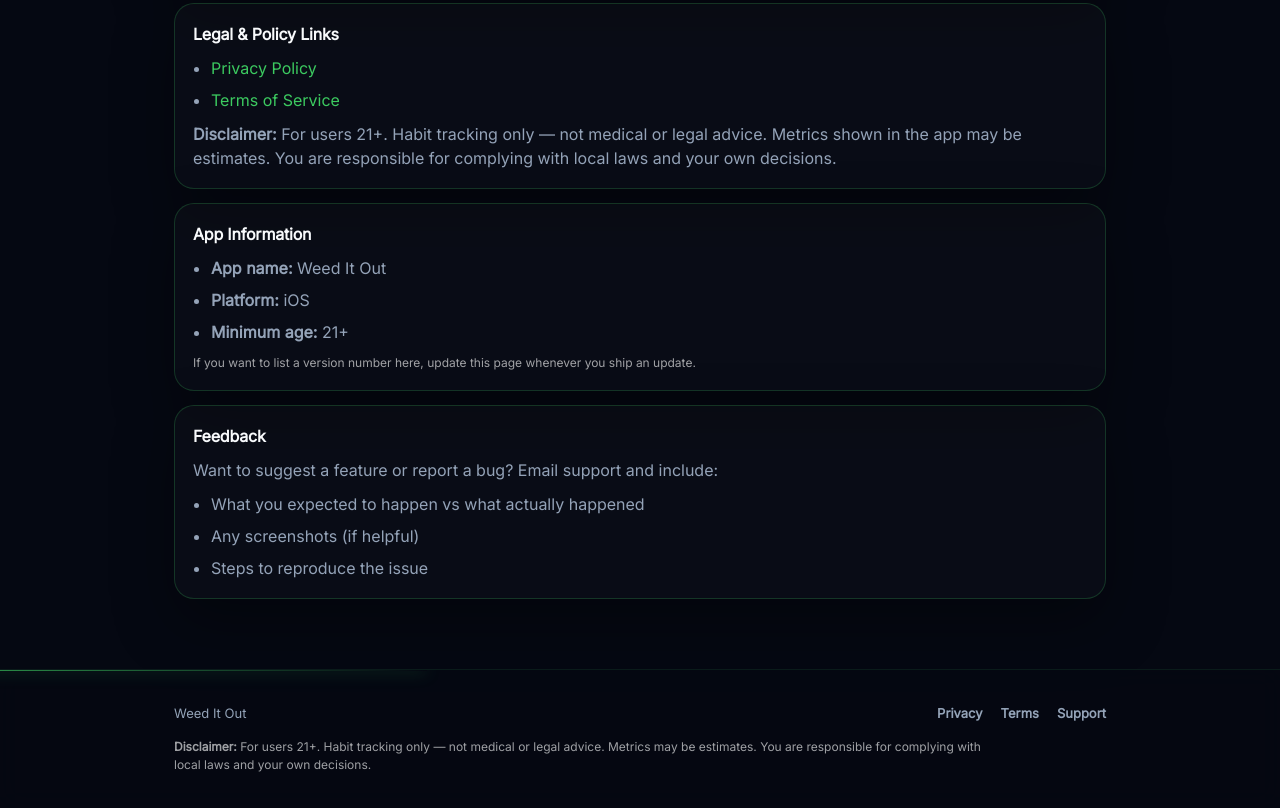
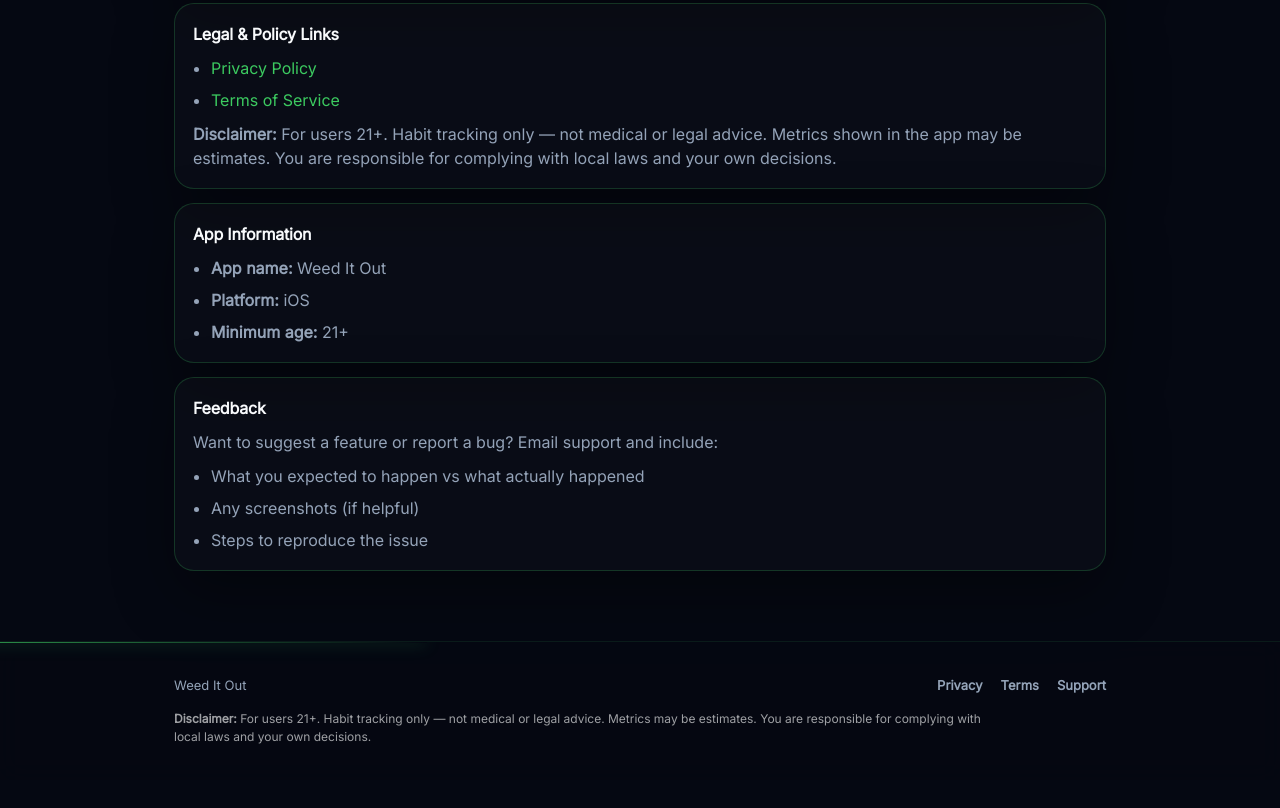
Before and after one commit to weeditoutapp-lgtm/weed-it-out, a plain HTML site: page terms.html in a window 1280 px wide. Shown: the part 1138-1946 px from the top of the page. After the commit the page ends 1918 px from the top, so only its background shows below. Drawn offline with Linux system fonts and the light colour scheme.

Commit message:
Update terms.html

```diff
--- a/terms.html
+++ b/terms.html
@@ -294,9 +294,6 @@
             <li><strong>Platform:</strong> iOS</li>
             <li><strong>Minimum age:</strong> 21+</li>
           </ul>
-          <p style="color: rgba(255,255,255,0.62); font-size: 12px;">
-            If you want to list a version number here, update this page whenever you ship an update.
-          </p>
         </section>
 
         <section class="card">
```
